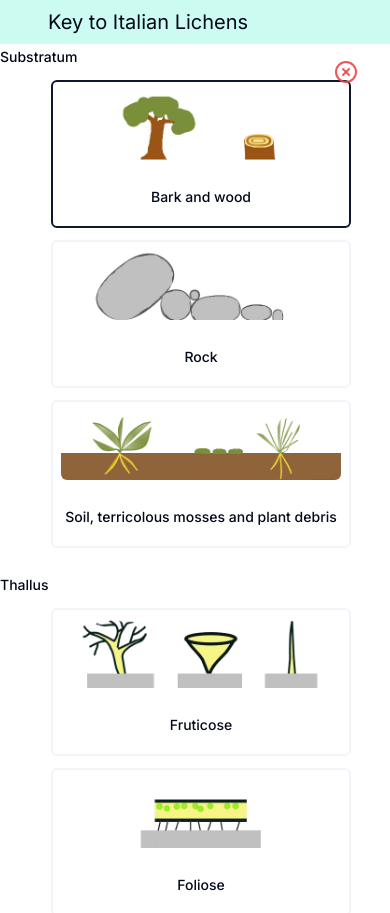
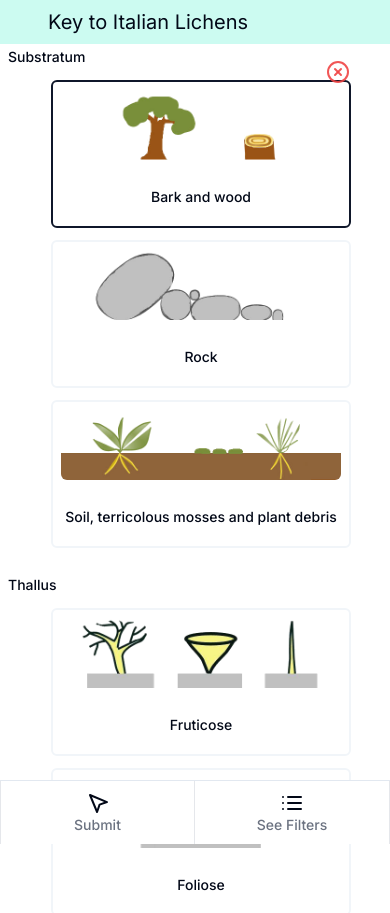
Before and after one commit to Mattciao96/key-to-italian-lichens, a Next.js app: page /filter in a window 390 px wide. Shown: the top 913 px of the page. Built offline with nearby package versions, Linux system fonts and the light colour scheme.

Commit message:
Update styling and add Submit and Reset buttons to SelectedValues component

```diff
--- a/features/image-form/components/form.tsx
+++ b/features/image-form/components/form.tsx
@@ -10,7 +10,9 @@ import { Form } from "@/components/ui/form";
 import RadioImageGroupForm from "@/features/image-form/components/radio-image-group";
 import SelectedValues from "@/features/image-form/components/selected-values";
 import { filterData } from "@/features/image-form/data/filter-data";
+import { List, MousePointer2 } from "lucide-react";
 const radioData = filterData;
+
 
 const FormSchema = z.object({
   "4": z.optional(z.enum(["1", "2", "3"])),
@@ -32,7 +34,6 @@ const FormSchema = z.object({
   "36": z.optional(z.enum(["1", "2"])),
   "42": z.optional(z.enum(["1", "2", "3"])),
   "12": z.optional(z.enum(["1", "3", "4", "5"])),
-
 });
 
 const emptyForm = {
@@ -55,7 +56,6 @@ const emptyForm = {
   "36": null,
   "42": null,
   "12": null,
-
 };
 
 export default function RadioGroupForm() {
@@ -73,7 +73,7 @@ export default function RadioGroupForm() {
         <h1 className="pl-10 text-xl ">Key to Italian Lichens</h1>
       </div>
       <Form {...form}>
-        <div className="relative md:grid md:grid-cols-[1fr_300px]">
+        <div className="px-2 relative md:grid md:grid-cols-[1fr_300px]">
           <form
             /* onSubmit={form.handleSubmit(onSubmit)} */ className="space-y-6"
           >
@@ -112,21 +112,27 @@ export default function RadioGroupForm() {
 
 export function MobileBottomNavbar() {
   return (
-    <div className="justify-evenly md:hidden bottom-0 left-0 right-0 bg-white shadow-top p-2 flex  w-full">
-      <div className="flex justify-center items-center">
-        <Button className="text-xl">
-          <span className="sr-only">Previous</span>
-          {"<"}
-        </Button>
-      </div>
-      <div className="flex justify-center items-center">
-        <Button className="text-xl">Submit</Button>
-      </div>
-      <div className="flex justify-center items-center">
-        <Button className="text-xl">
-          <span className="sr-only">Next</span>
-          {">"}
-        </Button>
+    <div className="block md:hidden fixed bottom-0 left-0 z-50 w-full h-16 bg-background border-t border-border ">
+      <div className="grid h-full max-w-lg grid-cols-2 mx-auto font-medium">
+        <button
+          type="button"
+          className="inline-flex flex-col items-center justify-center px-5 border-gray-200 border-x hover:bg-gray-50 dark:hover:bg-gray-800 group dark:border-gray-600"
+        >
+          <MousePointer2></MousePointer2>
+          <span className="text-sm text-gray-500 dark:text-gray-400 group-hover:text-blue-600 dark:group-hover:text-blue-500">
+            Submit
+          </span>
+        </button>
+        <button
+          type="button"
+          className="inline-flex flex-col items-center justify-center px-5 border-e border-gray-200 hover:bg-gray-50 dark:hover:bg-gray-800 group dark:border-gray-600"
+        >
+          <List></List>
+          <span className="text-sm text-gray-500 dark:text-gray-400 group-hover:text-blue-600 dark:group-hover:text-blue-500">
+            See Filters
+          </span>
+        </button>
+
       </div>
     </div>
   );
--- a/features/image-form/components/selected-values.tsx
+++ b/features/image-form/components/selected-values.tsx
@@ -13,7 +13,7 @@ export default function SelectedValues({ form, radioData, emptyForm }) {
   const values = form.watch();
 
   return (
-    <aside className="none md:sticky top-14 h-[calc(100vh-3.5rem)] overflow-y-auto">
+    <aside className="hidden md:sticky top-14 h-[calc(100vh-3.5rem)] overflow-y-auto">
       <div className="flex -ml-1 justify-around">
         <Button className="w-[140px]">Submit</Button>
         <Button
```
